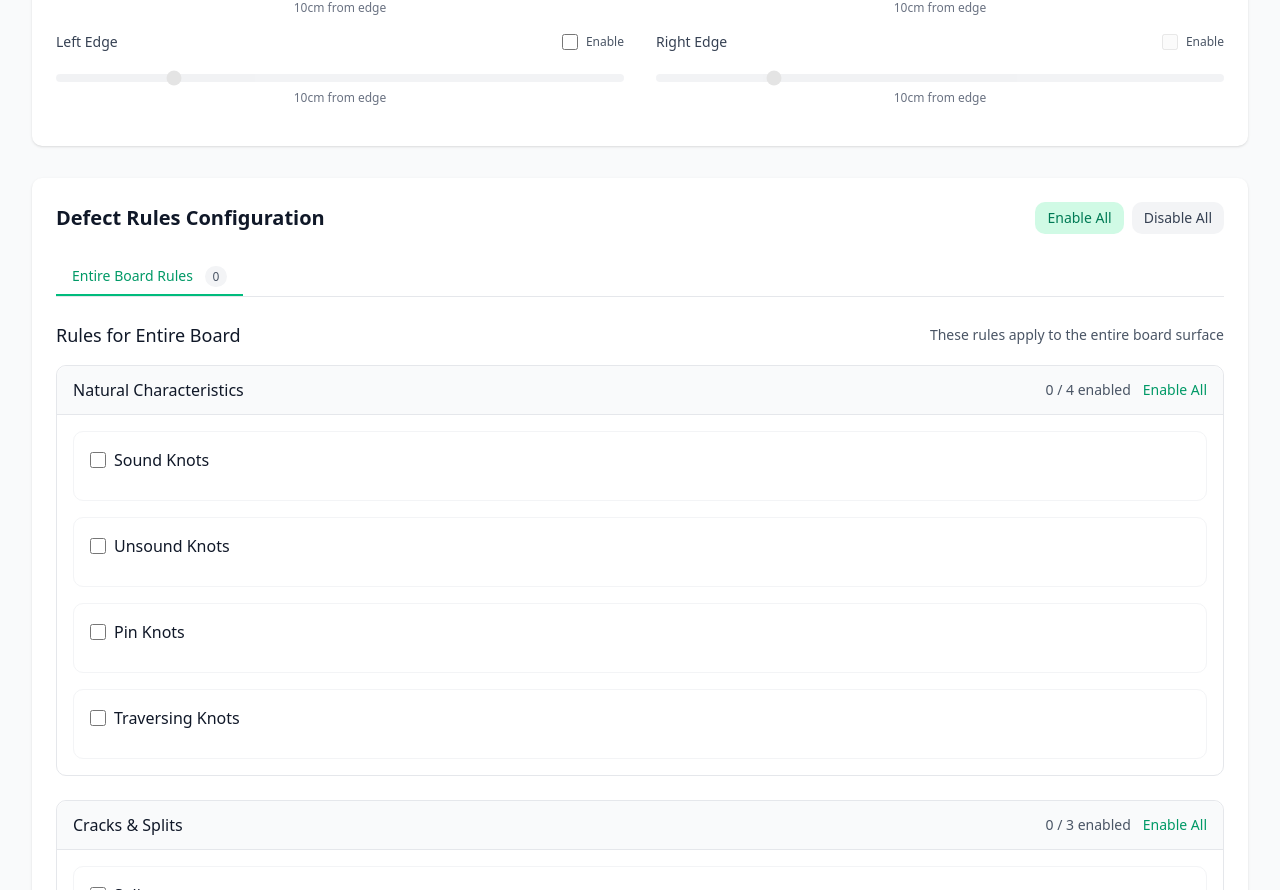
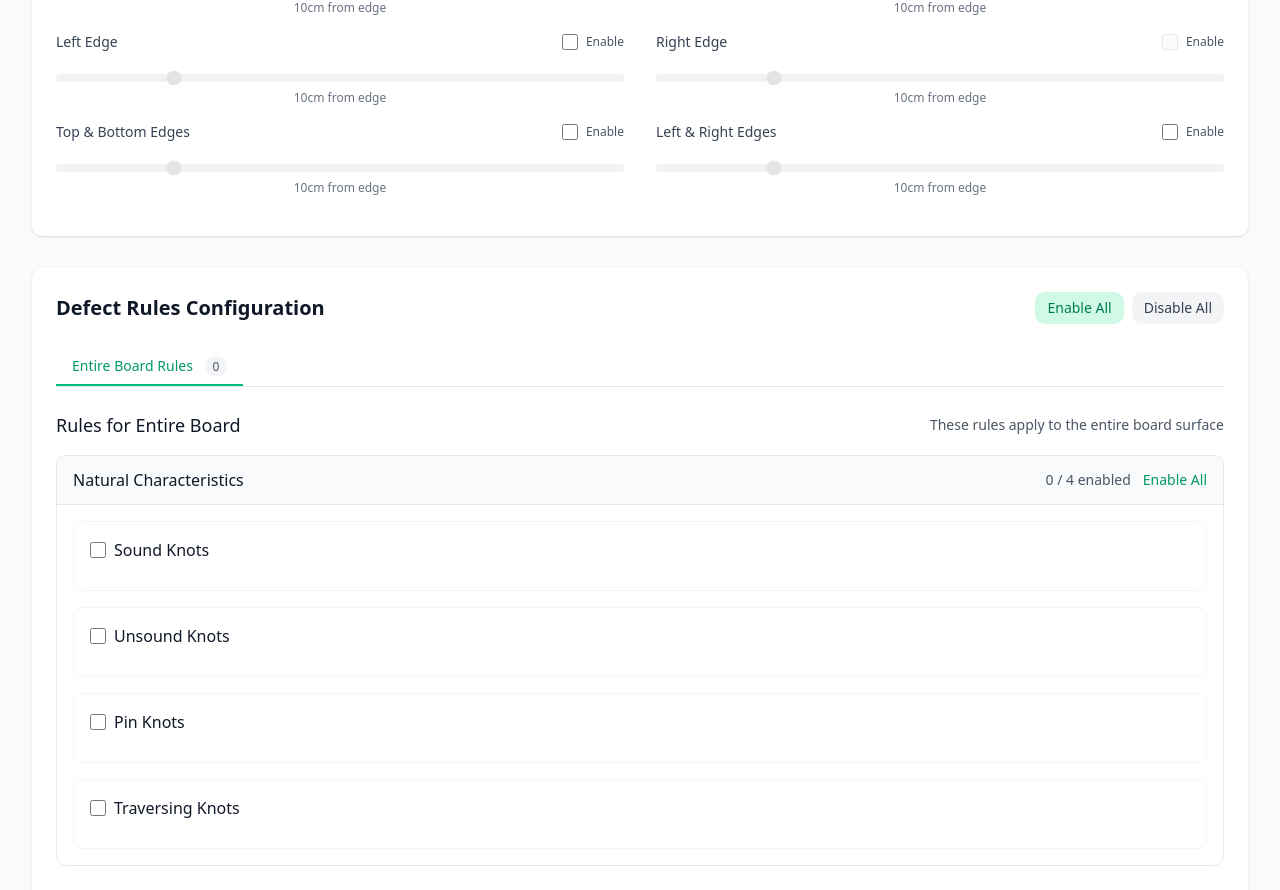
Before and after one commit to erbarraud/NG-V3, a Vue app: page /grade-management/create in a window 1280 px wide. Shown: the part 1200-2090 px from the top of the page. Built offline with nearby package versions, Linux system fonts and the light colour scheme.

Commit message:
Fix zone controls to show only 2 sliders

```diff
--- a/src/views/CreateGrade.vue
+++ b/src/views/CreateGrade.vue
@@ -309,6 +309,64 @@
                 max="50"
                 disabled
                 class="w-full h-2 bg-gray-200 rounded-lg appearance-none cursor-pointer opacity-50"
+              />
+              <div class="text-xs text-gray-500 text-center">{{ leftRightZoneDepth }}cm from edge</div>
+            </div>
+          </div>
+        </div>
+        <!-- Zone Controls -->
+        <div class="grid grid-cols-1 md:grid-cols-2 gap-8 mb-4">
+          <!-- Top/Bottom Edge Control -->
+          <div class="space-y-3">
+            <div class="flex items-center justify-between">
+              <label class="text-sm font-medium text-gray-700">Top & Bottom Edges</label>
+              <label class="flex items-center">
+                <input
+                  type="checkbox"
+                  v-model="topBottomZoneEnabled"
+                  @change="handleTopBottomZoneChange"
+                  class="h-4 w-4 text-emerald-600 focus:ring-emerald-500 border-gray-300 rounded"
+                />
+                <span class="ml-2 text-xs text-gray-600">Enable</span>
+              </label>
+            </div>
+            <div class="space-y-2">
+              <input
+                v-model="topBottomZoneDepth"
+                @input="handleTopBottomDepthChange"
+                type="range"
+                min="0"
+                max="50"
+                :disabled="!topBottomZoneEnabled"
+                class="w-full h-2 bg-gray-200 rounded-lg appearance-none cursor-pointer disabled:opacity-50"
+              />
+              <div class="text-xs text-gray-500 text-center">{{ topBottomZoneDepth }}cm from edge</div>
+            </div>
+          </div>
+
+          <!-- Left/Right Edge Control -->
+          <div class="space-y-3">
+            <div class="flex items-center justify-between">
+              <label class="text-sm font-medium text-gray-700">Left & Right Edges</label>
+              <label class="flex items-center">
+                <input
+                  type="checkbox"
+                  v-model="leftRightZoneEnabled"
+                  @change="handleLeftRightZoneChange"
+                  class="h-4 w-4 text-emerald-600 focus:ring-emerald-500 border-gray-300 rounded"
+                />
+                <span class="ml-2 text-xs text-gray-600">Enable</span>
+              </label>
+            </div>
+            <div class="space-y-2">
+              <input
+                v-model="leftRightZoneDepth"
+                @input="handleLeftRightDepthChange"
+                type="range"
+                min="0"
+                max="50"
+                :disabled="!leftRightZoneEnabled"
+                class="w-full h-2 bg-gray-200 rounded-lg appearance-none cursor-pointer disabled:opacity-50"
               />
               <div class="text-xs text-gray-500 text-center">{{ leftRightZoneDepth }}cm from edge</div>
             </div>
```
